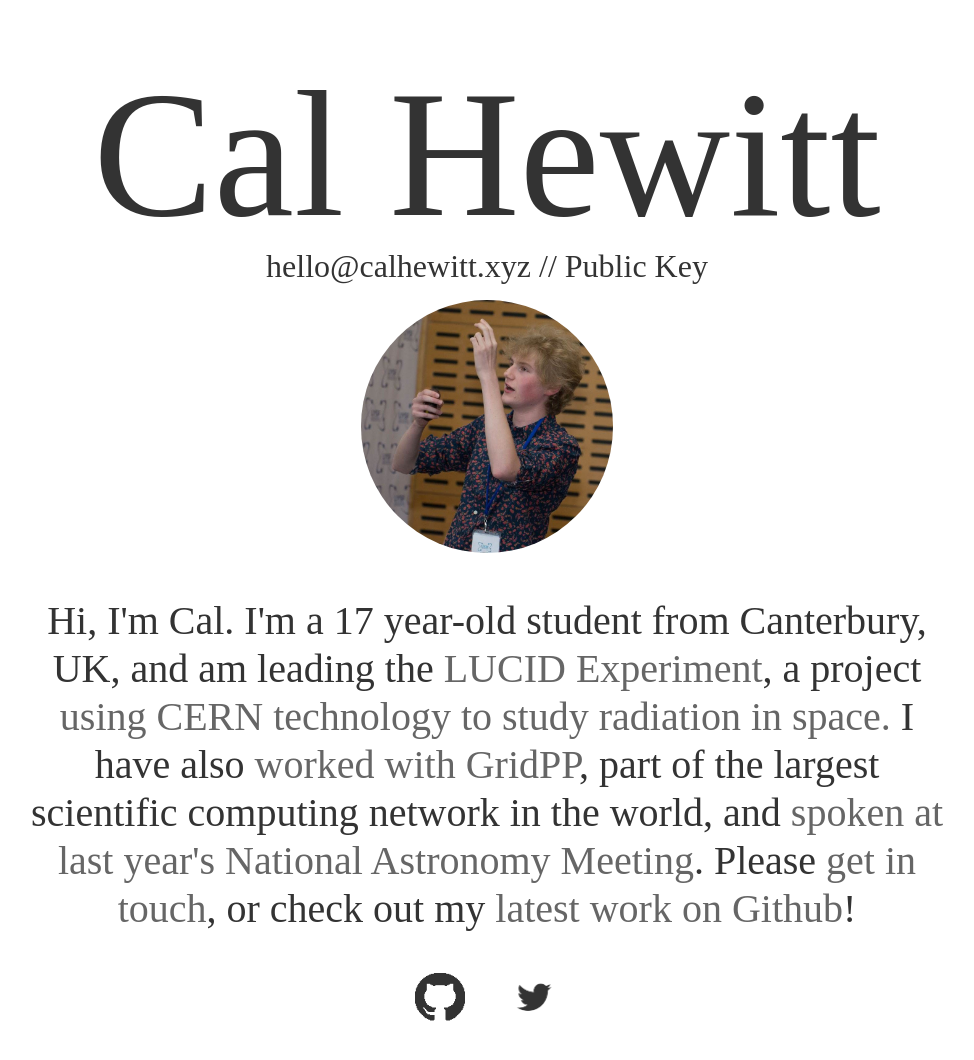
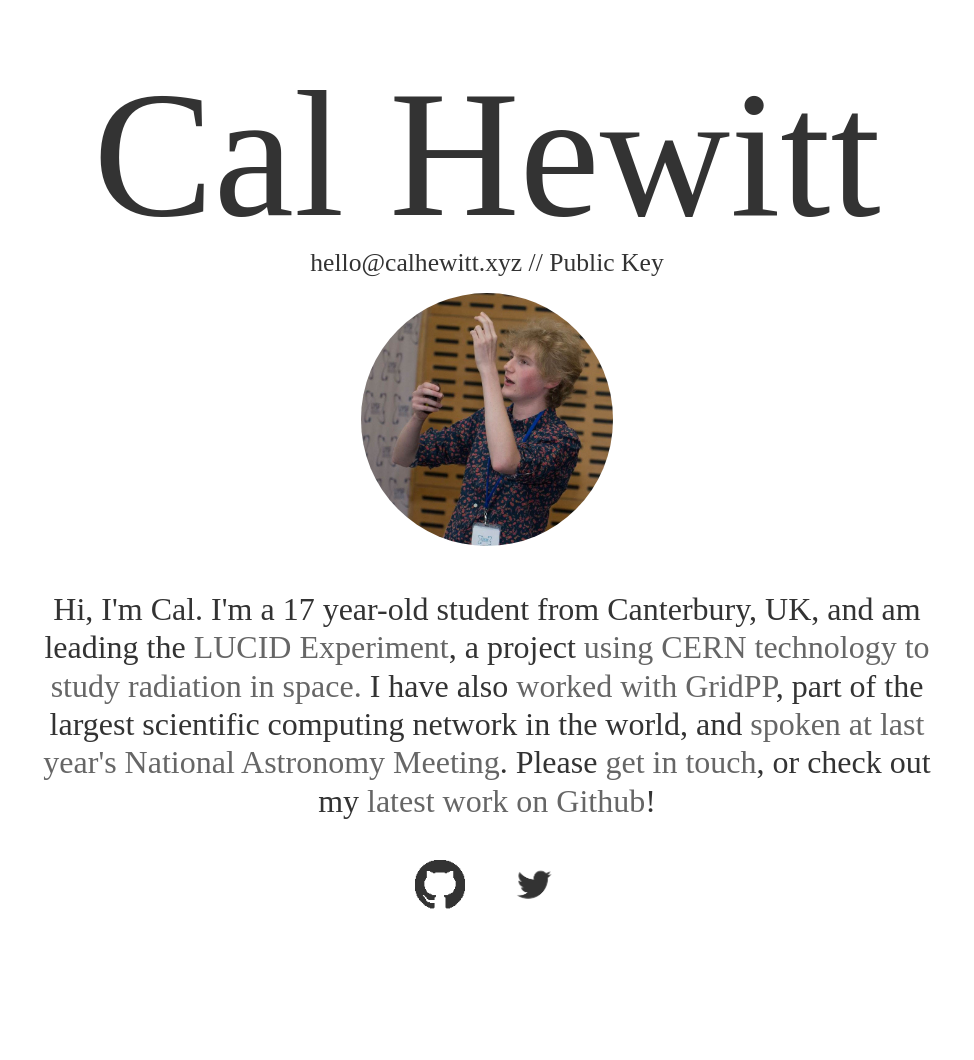
Before and after one commit to calhewitt/calhewitt.github.io, a plain HTML site: page index2.html in a window 1280 px wide. Shown: the whole page, without its empty margins (153-1127 px from the left). After the commit the page ends 954 px from the top, so only its background shows below. Drawn offline with nearby package versions, Linux system fonts and the light colour scheme.

Commit message:
use vw typography

```diff
--- a/index2.html
+++ b/index2.html
@@ -23,7 +23,7 @@ body {
 }
 #email {
   font-family: Chunk;
-  font-size: 2em;
+  font-size: 2vw;
   color: #333333;
   margin-top: -10px;
 }
@@ -37,7 +37,7 @@ body {
   font-family: Vollkorn;
   margin-left: 13%;
   margin-right: 13%;
-  font-size: 2.5em;
+  font-size: 2.5vw;
   color: #333333;
   margin-top: 40px;
   line-height: 120%;
```
